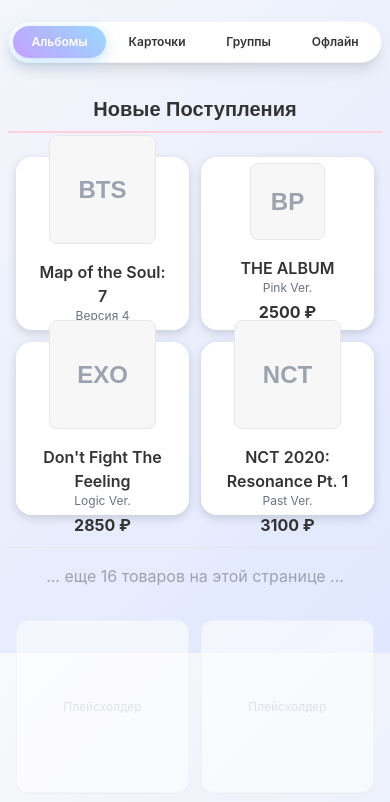
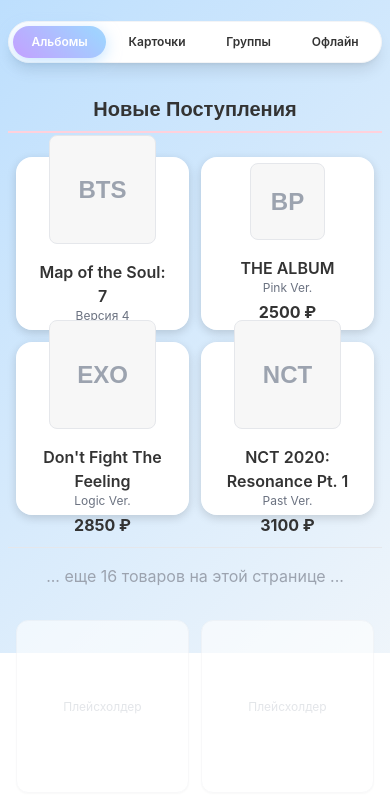
Before and after one commit to viphin50-create/stires, a plain HTML site: page index.html in a window 390 px wide. Shown: the part 191-993 px from the top of the page. Drawn offline with nearby package versions, Linux system fonts and the light colour scheme.

Commit message:
index.html

```diff
--- a/index.html
+++ b/index.html
@@ -4,7 +4,9 @@
     <meta charset="UTF-8">
     <meta name="viewport" content="width=device-width, initial-scale=1.0">
     <title>Starsstore | Каталог K-Pop</title>
-    <!-- Подключаем Tailwind CSS --><script src="https://cdn.tailwindcss.com"></script>
+
+
+<script src="https://cdn.tailwindcss.com"></script>
 
     <style>
         /* Фирменные цвета (Светлая тема) */
@@ -22,13 +24,14 @@
         /* Загрузка шрифтов */
         @import url('https://fonts.googleapis.com/css2?family=Inter:wght@100..900&family=Poppins:wght@700;900&display=swap');
 
-        /* 1. Мобильный/Дефолтный Фон (Статичный/Замороженный) */
+        /* ========================================================== */
+        /* 1. Глобальный Фон (Теперь всегда динамический) */
+        /* ========================================================== */
         body {
             font-family: 'Inter', sans-serif;
             overflow-x: hidden;
-            /* Статичный (замороженный) светлый фон для мобильных */
-            background-color: var(--stars-bg-default);
-            background-image: linear-gradient(135deg, var(--stars-bg-default) 0%, #E0E7FF 100%); /* Мягкий синий/белый градиент */
+            /* Устанавливаем фон body в none, чтобы animated-background был виден */
+            background: none;
             background-attachment: fixed;
             color: var(--stars-text-dark);
             min-height: 100vh;
@@ -39,13 +42,8 @@
         }
 
         /* ========================================================== */
-        /* 2. Анимированный Фон (Только для Планшетов/Десктопов) */
+        /* 2. Анимированный Фон (Теперь ГЛОБАЛЬНО для Всех Устройств) */
         /* ========================================================== */
-        @media (min-width: 768px) {
-            /* Скрываем статический фон body для планшетов/десктопов, чтобы показать анимацию */
-            body {
-                background: none;
-            }
         .animated-background {
             position: fixed;
             top: 0;
@@ -63,7 +61,6 @@
             );
             background-size: 600% 600%; /* Увеличен размер для большего пространства движения */
             animation: gradientShift 35s ease infinite alternate; /* Немного замедлили, добавили alternate */
-            }
         }
 
         @keyframes gradientShift {
@@ -201,12 +198,20 @@
 </head>
 <body class="min-h-screen">
 
-    <!-- Анимированный фон (ВИДЕН ТОЛЬКО на планшетах/десктопах) --><div class="animated-background"></div>
 
-    <!-- Основной контент (z-index: 10, чтобы быть над анимированным фоном) --><div class="relative z-10 p-2 sm:p-4 md:p-8">
 
-        <!-- Заголовок / Логотип --><header class="text-center mb-6 sm:mb-10 pt-2 sm:pt-4">
-            <!-- Логотип вместо текстового заголовка --><img src="https://static.insales-cdn.com/files/1/4286/27119806/original/лого_stars_store_dlya_saita.png"
+<div class="animated-background"></div>
+
+
+
+<div class="relative z-10 p-2 sm:p-4 md:p-8">
+
+
+
+<header class="text-center mb-6 sm:mb-10 pt-2 sm:pt-4">
+
+
+<img src="https://static.insales-cdn.com/files/1/4286/27119806/original/лого_stars_store_dlya_saita.png"
                  alt="Starsstore K-Pop Logo"
                  class="mx-auto w-48 sm:w-64 h-auto mb-2 filter drop-shadow-md">
             <p class="text-sm sm:text-xl mt-0.5" style="color: var(--stars-text-light-subtle); font-weight: 500;">
@@ -214,7 +219,9 @@
             </p>
         </header>
 
-        <!-- Навигация (Улучшенное центрирование для мобильных) --><nav class="flex justify-center mb-8 sm:mb-12">
+
+
+<nav class="flex justify-center mb-8 sm:mb-12">
             <div class="flex space-x-1 p-1 rounded-full shadow-lg bg-white border border-gray-100 nav-container w-full max-w-sm mx-auto">
                 <a href="#" class="text-xs px-2 py-2 rounded-full nav-item is-active">Альбомы</a>
                 <a href="#" class="text-xs px-2 py-2 rounded-full nav-item">Карточки</a>
@@ -223,19 +230,29 @@
             </div>
         </nav>
 
-        <!-- Секция Товаров --><section class="max-w-4xl mx-auto p-0 rounded-2xl">
+
+
+<section class="max-w-4xl mx-auto p-0 rounded-2xl">
             <h2 class="text-xl sm:text-2xl font-bold text-center mb-6 pb-2 font-stars-display" style="color: var(--stars-text-dark); border-bottom: 2px solid var(--stars-accent-gradient-start);">
                 Новые Поступления
             </h2>
 
-            <!-- Сетка товаров: Принудительно 2 колонки на мобильных (grid-cols-2) --><div id="product-grid" class="grid grid-cols-2 md:grid-cols-3 lg:grid-cols-4 gap-3 sm:gap-6 px-2">
 
-                <!-- Карточка 1: Альбом BTS (Кликабельный) --><div class="product-card-container relative">
+
+<div id="product-grid" class="grid grid-cols-2 md:grid-cols-3 lg:grid-cols-4 gap-3 sm:gap-6 px-2">
+
+
+
+<div class="product-card-container relative">
                     <div class="product-card" id="card-1">
 
-                        <!-- ПЕРЕДНЯЯ СТОРОНА (Продукт) --><div class="card-face card-front">
 
-                            <!-- Контент карточки --><div class="card-content flex flex-col items-center justify-center p-2">
+
+<div class="card-face card-front">
+
+
+
+<div class="card-content flex flex-col items-center justify-center p-2">
                                 <div class="product-image-mock mb-2 flex items-center justify-center border border-gray-200">
                                     <span class="text-gray-400 font-black font-stars-display">BTS</span>
                                 </div>
@@ -245,8 +262,12 @@
                             </div>
                         </div>
 
-                        <!-- ЗАДНЯЯ СТОРОНА (Photocard Reveal) --><div class="card-face photocard-reveal">
-                            <!-- SVG Звезда (Розовый) --><svg class="w-6 h-6 sm:w-8 sm:h-8 mb-1" viewBox="0 0 24 24" fill="currentColor" style="color: var(--stars-accent-gradient-end);">
+
+
+<div class="card-face photocard-reveal">
+
+
+<svg class="w-6 h-6 sm:w-8 sm:h-8 mb-1" viewBox="0 0 24 24" fill="currentColor" style="color: var(--stars-accent-gradient-end);">
                                 <path d="M12 17.27L18.18 21l-1.64-7.03L22 9.24l-7.19-.61L12 2 9.19 8.63 2 9.24l5.46 4.73L5.82 21z"/>
                             </svg>
                             <span class="text-sm sm:text-lg font-black tracking-wider font-stars-display">JUNGKOOK</span>
@@ -256,7 +277,9 @@
                     </div>
                 </div>
 
-                <!-- Карточка 2: Альбом BLACKPINK --><div class="product-card-container relative">
+
+
+<div class="product-card-container relative">
                     <div class="product-card" id="card-2">
                         <div class="card-face card-front">
                             <div class="card-content flex flex-col items-center justify-center p-2">
@@ -279,7 +302,9 @@
                     </div>
                 </div>
 
-                <!-- Карточка 3: Альбом EXO --><div class="product-card-container relative">
+
+
+<div class="product-card-container relative">
                     <div class="product-card" id="card-3">
                         <div class="card-face card-front">
                             <div class="card-content flex flex-col items-center justify-center p-2">
@@ -302,7 +327,9 @@
                     </div>
                 </div>
 
-                <!-- Карточка 4: Альбом NCT --><div class="product-card-container relative">
+
+
+<div class="product-card-container relative">
                     <div class="product-card" id="card-4">
                         <div class="card-face card-front">
                             <div class="card-content flex flex-col items-center justify-center p-2">
@@ -326,12 +353,18 @@
                 </div>
             </div>
 
-            <!-- Добавляем дополнительные мок-элементы, чтобы страница была длиннее и можно было скроллить --><div class="mt-8 text-center text-gray-400 p-4 border-t border-gray-200">
+
+
+<div class="mt-8 text-center text-gray-400 p-4 border-t border-gray-200">
                 <p>... еще 16 товаров на этой странице ...</p>
             </div>
 
-            <!-- Секция ниже основной сетки, чтобы обеспечить прокрутку --><div id="extra-scroll-content" class="grid grid-cols-2 md:grid-cols-3 lg:grid-cols-4 gap-3 sm:gap-6 px-2 mt-4">
-                <!-- Пустые мок-карточки для длины --><div class="product-card-container aspect-square bg-white border border-gray-100 flex items-center justify-center rounded-xl p-4 shadow-sm opacity-60">
+
+
+<div id="extra-scroll-content" class="grid grid-cols-2 md:grid-cols-3 lg:grid-cols-4 gap-3 sm:gap-6 px-2 mt-4">
+
+
+<div class="product-card-container aspect-square bg-white border border-gray-100 flex items-center justify-center rounded-xl p-4 shadow-sm opacity-60">
                     <span class="text-xs text-gray-300">Плейсхолдер</span>
                 </div>
                 <div class="product-card-container aspect-square bg-white border border-gray-100 flex items-center justify-center rounded-xl p-4 shadow-sm opacity-60">
@@ -345,7 +378,9 @@
                 </div>
             </div>
 
-            <!-- Призыв к действию --><div class="text-center mt-12 p-4 sm:p-6 rounded-xl border border-dashed mx-2 sm:mx-0" style="background: rgba(195, 160, 255, 0.08); border-color: var(--stars-primary-gradient-end);">
+
+
+<div class="text-center mt-12 p-4 sm:p-6 rounded-xl border border-dashed mx-2 sm:mx-0" style="background: rgba(195, 160, 255, 0.08); border-color: var(--stars-primary-gradient-end);">
                 <p class="text-lg sm:text-xl font-bold mb-3" style="color: var(--stars-text-dark); font-family: 'Poppins', sans-serif;">
                     Хотите увидеть, какая карточка достанется вам?
                 </p>
@@ -358,7 +393,9 @@
             </div>
         </section>
 
-        <!-- Пустой футер, чтобы страница не была слишком короткой --><footer class="mt-12 text-center text-gray-500 pb-4">
+
+
+<footer class="mt-12 text-center text-gray-500 pb-4">
             <p class="text-xs">&copy; 2025 Starsstore K-Pop. Все права защищены.</p>
         </footer>
 
```
Lines whose indentation alone changed are shown as unchanged.
